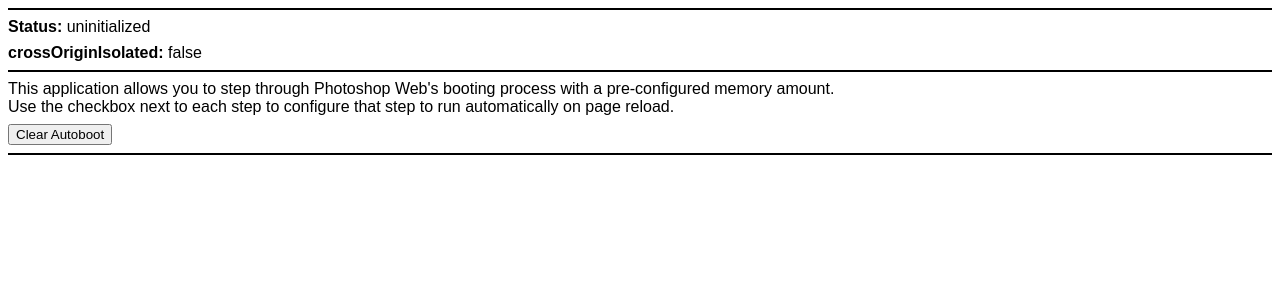
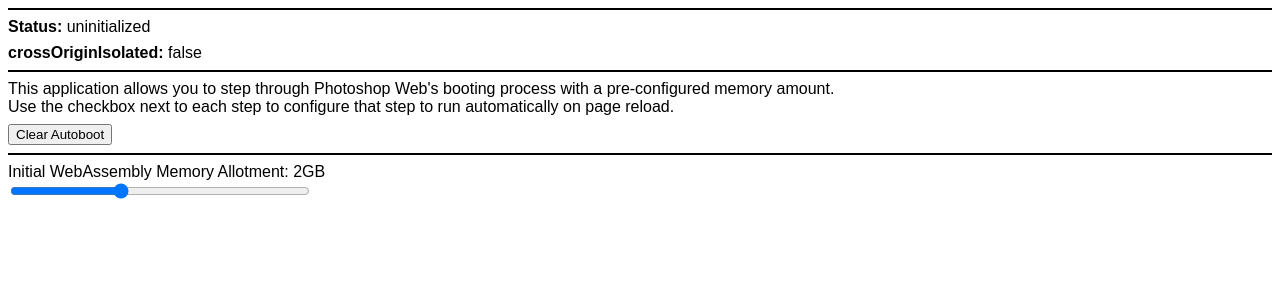
Before and after one commit to milky2028/psweb-no-ui-svelte, a SvelteKit app: page / in a window 1280 px wide. Shown: the top 300 px of the page. Built offline with nearby package versions, Linux system fonts and the light colour scheme.

Commit message:
add memory portion

```diff
--- a/src/routes/+page.svelte
+++ b/src/routes/+page.svelte
@@ -5,6 +5,7 @@
 
 	let status = 'uninitialized';
 	let isolated = false;
+	let memory = 2;
 
 	onMount(() => {
 		isolated = crossOriginIsolated;
@@ -29,3 +30,8 @@
 <button on:click={onClear}>Clear Autoboot</button>
 
 <Divider />
+
+<label>
+	<div>Initial WebAssembly Memory Allotment: {memory}GB</div>
+	<input style="width: 300px" type="range" min="1" max="3.75" step="0.25" bind:value={memory} />
+</label>
```
